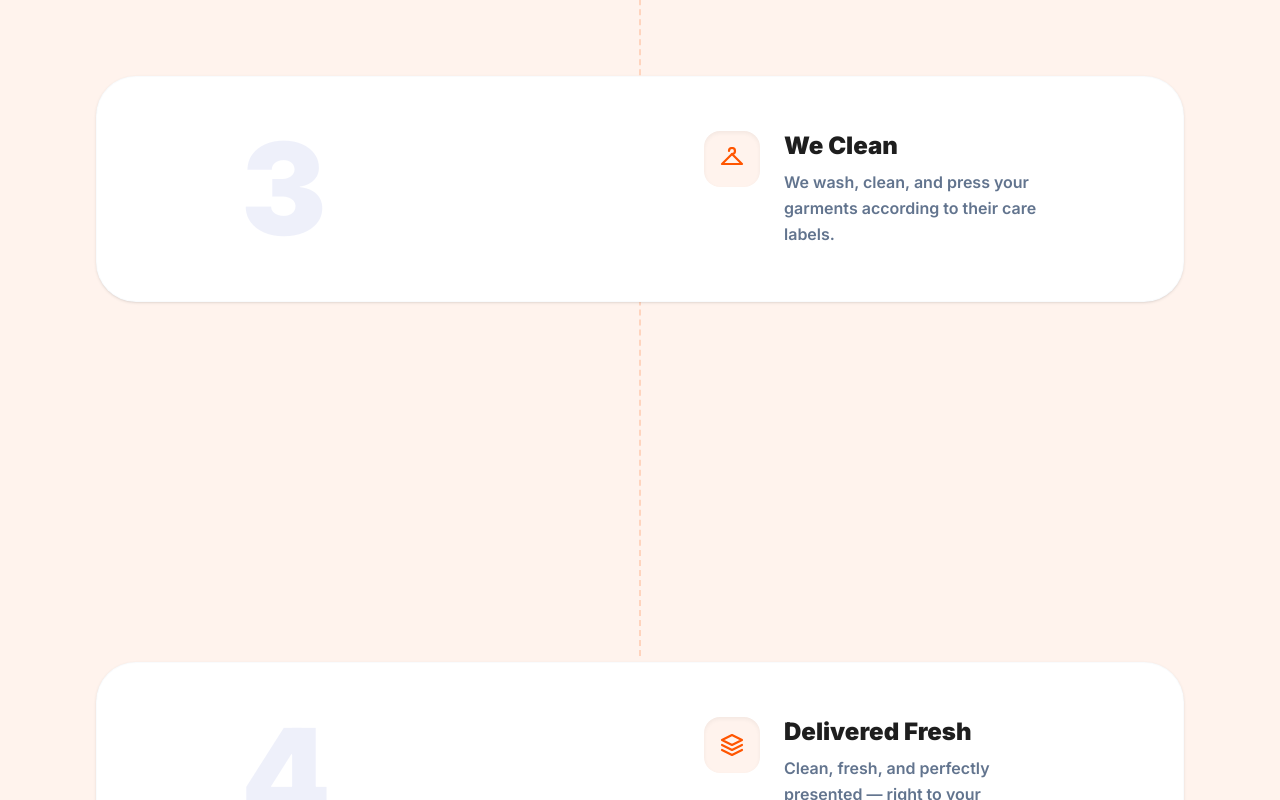
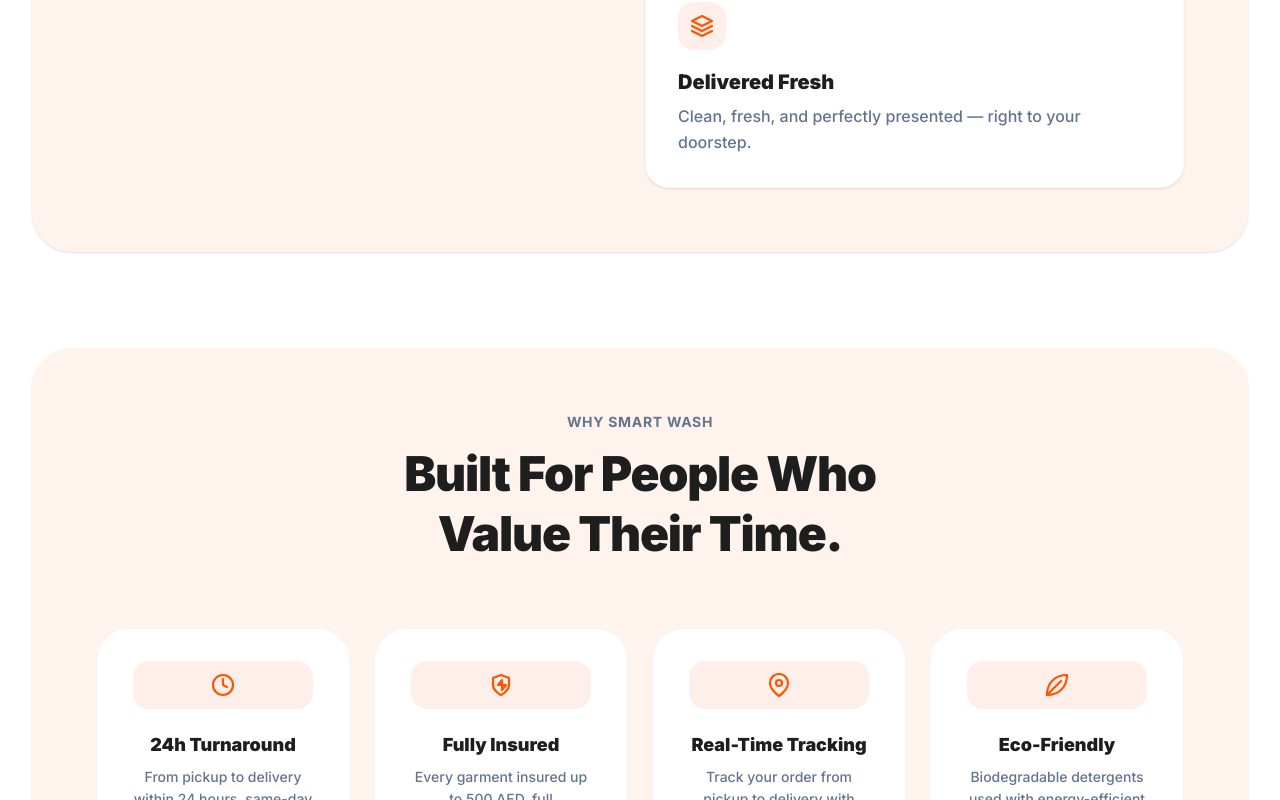
Before and after one commit to eslamahmedabozeid/smartwash, a Next.js app: page /en/about in a window 1280 px wide. Shown: the part 3468-4268 px from the top of the page. Built offline with nearby package versions, Linux system fonts and the light colour scheme.

Commit message:
how it work about

```diff
--- a/src/components/about/AboutView.tsx
+++ b/src/components/about/AboutView.tsx
@@ -9,6 +9,8 @@
 import AboutHowItWorksSection from "@/components/about/AboutHowItWorksSection";
 import AboutFeaturesSection from "@/components/about/AboutFeaturesSection";
 import AboutPromoSection from "@/components/about/AboutPromoSection";
+import HowItWorksSection from "@/components/home/HowItWorksSection";
+import ServicesSection from "@/components/home/ServicesSection";
 
 interface AboutViewProps {
   lang: string;
@@ -99,6 +101,12 @@
       {/* About Promo Section */}
       <AboutPromoSection lang={lang} dict={dict} />
 
+      {/* How It Works Section */}
+      <HowItWorksSection lang={lang} dict={dict} />
+
+      {/* Services Section */}
+      <ServicesSection lang={lang} dict={dict} bgClass="bg-[#FFF3ED]" />
+
       {/* How It Works Section with Stacking Scroll Animation */}
       <AboutHowItWorksSection lang={lang} dict={dict} />
 
--- a/src/components/home/ServicesSection.tsx
+++ b/src/components/home/ServicesSection.tsx
@@ -16,9 +16,10 @@
       card4Desc: string;
     };
   };
+  bgClass?: string;
 }
 
-export default function ServicesSection({ lang, dict }: ServicesSectionProps) {
+export default function ServicesSection({ lang, dict, bgClass = "bg-[#ECEFFB]" }: ServicesSectionProps) {
   const isAr = lang === "ar";
   const s = dict.servicesSection;
 
@@ -67,8 +68,8 @@
 
   return (
     <section id="why-smartwash" className="w-full px-4 sm:px-6 lg:px-8 py-8 md:py-12 bg-white">
-      {/* Light Lavender Rounded Card Panel matching user screenshot */}
-      <div className="max-w-7xl mx-auto bg-[#ECEFFB] rounded-[2.5rem] p-6 sm:p-10 md:p-16 flex flex-col items-center text-center shadow-sm relative overflow-hidden transition-all duration-300">
+      {/* Light Lavender/Peach Rounded Card Panel matching user screenshot */}
+      <div className={`max-w-7xl mx-auto ${bgClass} rounded-[2.5rem] p-6 sm:p-10 md:p-16 flex flex-col items-center text-center shadow-sm relative overflow-hidden transition-all duration-300`}>
 
         {/* Section Header Block */}
         <div className="space-y-3 mb-12 sm:mb-16">
```
